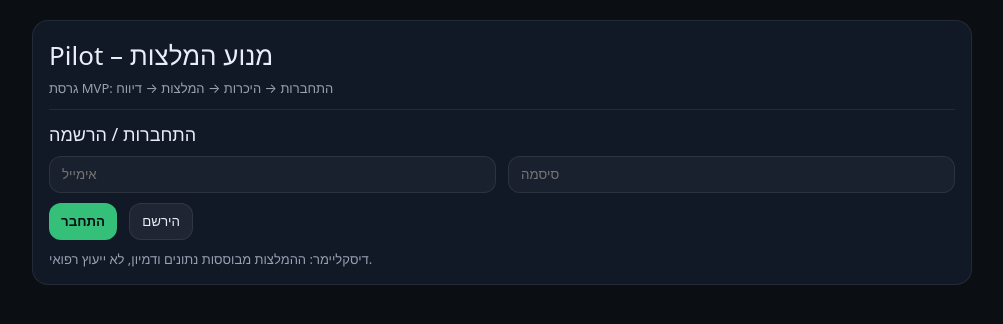
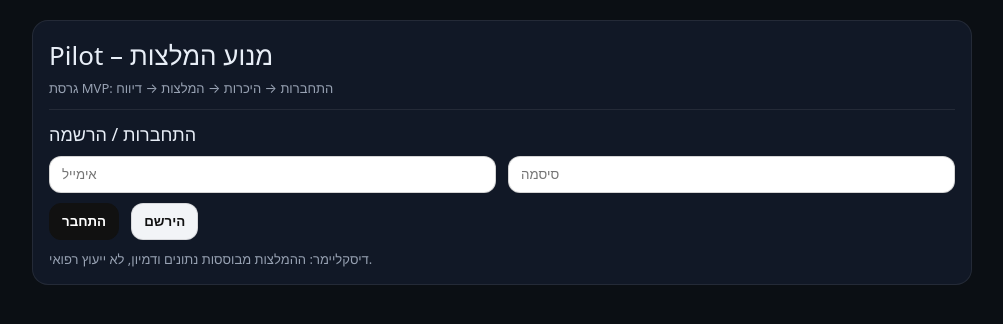
Before and after one commit to tomertalker/ma-maashnim-hayom, a Next.js app: page / in a window 1280 px wide. Shown: the top 324 px of the page, without its empty margins (138-1141 px from the left). Built offline with nearby package versions, Linux system fonts and the light colour scheme; no server answers.

Commit message:
Update globals.css

```diff
--- a/styles/globals.css
+++ b/styles/globals.css
@@ -68,3 +68,63 @@
 .tabActive { background: rgba(255,255,255,0.08); }
 .list { display: grid; gap: 10px; }
 .hr { height: 1px; background: var(--border); margin: 12px 0; }
+/* --- buttons / chips --- */
+.btn {
+  background: #f2f4f7;
+  border: 1px solid rgba(17, 17, 17, 0.12);
+  color: #111 !important;            /* הכי חשוב: לא לבן על לבן */
+  padding: 10px 12px;
+  border-radius: 12px;
+  font-weight: 700;
+}
+
+.btn:hover,
+.btn:active {
+  background: #e9edf3;
+}
+
+.btnPrimary {
+  background: #111 !important;
+  color: #fff !important;
+  border: 1px solid #111 !important;
+}
+
+.btnDanger {
+  background: #b00020 !important;
+  color: #fff !important;
+  border: 1px solid #b00020 !important;
+}
+
+/* --- badge --- */
+.badge {
+  background: rgba(17, 17, 17, 0.08);
+  color: #111 !important;
+  padding: 6px 10px;
+  border-radius: 999px;
+  font-weight: 800;
+}
+
+/* --- tabs --- */
+.tab {
+  background: #f2f4f7;
+  color: #111;
+  border: 1px solid rgba(17,17,17,0.12);
+  padding: 10px 12px;
+  border-radius: 12px;
+  font-weight: 800;
+  cursor: pointer;
+}
+
+.tabActive {
+  background: #111;
+  color: #fff;
+  border-color: #111;
+}
+
+/* --- inputs --- */
+.input, textarea {
+  color: #111;
+  background: #fff;
+  border: 1px solid rgba(17,17,17,0.18);
+  border-radius: 12px;
+}
```
